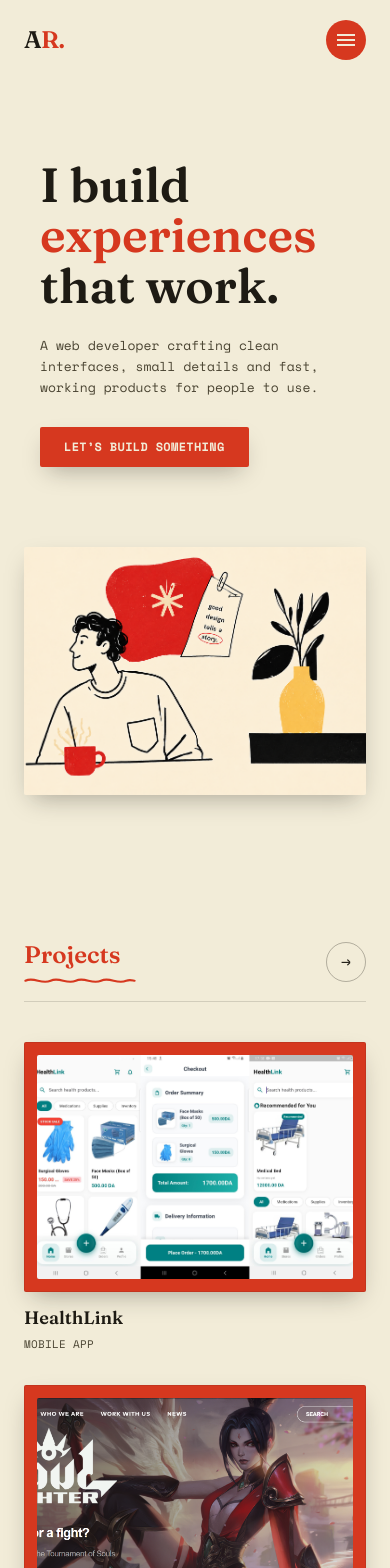
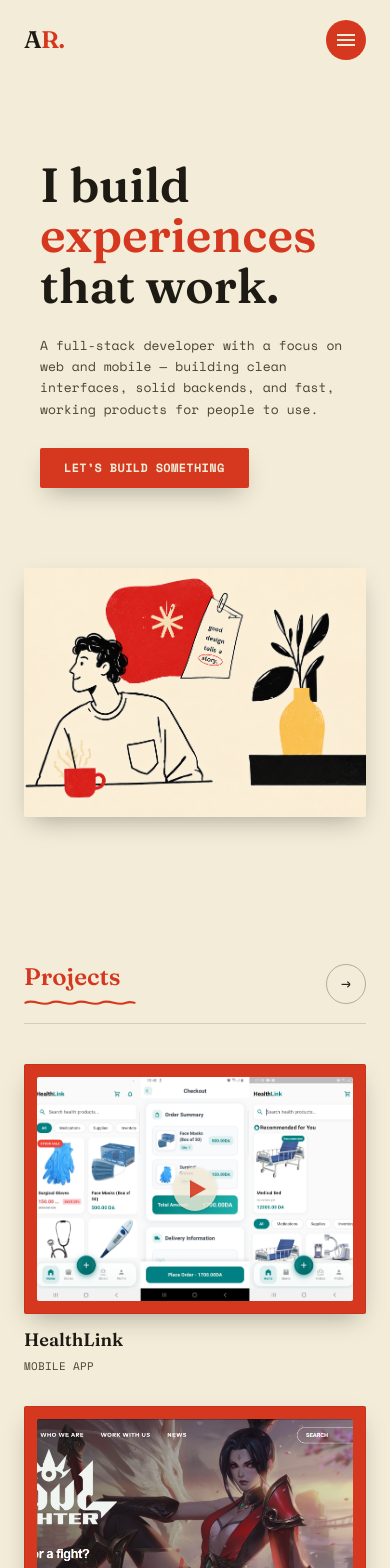
Before and after one commit to hakimskills/new_portfolio, a React (Vite) app: page / in a window 390 px wide. Shown: the top 1568 px of the page. Built offline with nearby package versions, Linux system fonts and the light colour scheme.

Commit message:
update the projects page add video

```diff
--- a/index.html
+++ b/index.html
@@ -4,8 +4,8 @@
     <meta charset="UTF-8" />
     <link rel="icon" type="image/svg+xml" href="/favicon.svg" />
     <meta name="viewport" content="width=device-width, initial-scale=1.0" />
-    <meta name="description" content="Abdelhakim Rebbouh — Web Developer portfolio" />
-    <title>Abdelhakim Rebbouh — Web Developer</title>
+        <meta name="description" content="Abdelhakim Rebbouh — Full-Stack Developer portfolio" />
+    <title>Abdelhakim Rebbouh — Full-Stack Developer</title>
     <link rel="preconnect" href="https://fonts.googleapis.com" />
     <link rel="preconnect" href="https://fonts.gstatic.com" crossorigin />
     <link
--- a/src/components/About.jsx
+++ b/src/components/About.jsx
@@ -16,10 +16,10 @@ export default function About() {
               About me
               <WavyUnderlineCream className="w-24 h-2.5 mt-1" />
             </h2>
-            <p className="mt-5 text-[13px] leading-relaxed text-ink/90">
-              I&rsquo;m Abdelhakim Rebbouh, a web developer and computer
-              science student who likes turning messy problems into clean,
-              working interfaces &mdash; one component at a time.
+             <p className="mt-5 text-[13px] leading-relaxed text-ink/90">
+              I&rsquo;m Abdelhakim Rebbouh, a full-stack developer with a
+              focus on web and mobile who likes turning messy problems into
+              clean, working products &mdash; one component at a time.
             </p>
             <a
               href="#work"
--- a/src/components/Hero.jsx
+++ b/src/components/Hero.jsx
@@ -17,9 +17,10 @@ export default function Hero() {
               <br />
               that work.
             </h1>
-            <p className="mt-6 max-w-xs text-[13px] leading-relaxed text-inkSoft">
-              A web developer crafting clean interfaces, small details and
-              fast, working products for people to use.
+                                  <p className="mt-6 max-w-xs text-[13px] leading-relaxed text-inkSoft">
+              A full-stack developer with a focus on web and mobile &mdash;
+              building clean interfaces, solid backends, and fast, working
+              products for people to use.
             </p>
             <div className="mt-7 flex items-center gap-3">
               <a href="#contact" className="inline-block bg-clay text-cream text-xs tracking-wide uppercase font-bold px-6 py-3 rounded-sm shadow-pin hover:bg-clayDark transition-colors">
--- a/src/components/Projects.jsx
+++ b/src/components/Projects.jsx
@@ -1,3 +1,4 @@
+import { useEffect, useState } from "react";
 import { WavyUnderline, StarBurstOutline } from "./Illustrations";
 
 const PROJECTS = [
@@ -5,6 +6,7 @@ const PROJECTS = [
     title: "HealthLink",
     category: "Mobile App",
     image: "/projects/project-1.jpg",
+    video: "/projects/healthlink-teaser.mp4",
     github: "https://github.com/hakimskills/health_link",
     tall: false,
   },
@@ -39,7 +41,39 @@ function GithubIcon({ className = "" }) {
   );
 }
 
+function PlayIcon({ className = "" }) {
+  return (
+    <svg viewBox="0 0 24 24" className={className} fill="currentColor" aria-hidden="true">
+      <circle cx="12" cy="12" r="11" fillOpacity="0.9" />
+      <path d="M9.5 7.5v9l8-4.5-8-4.5Z" fill="#D6381F" />
+    </svg>
+  );
+}
+
+function CloseIcon({ className = "" }) {
+  return (
+    <svg viewBox="0 0 24 24" className={className} fill="none" stroke="currentColor" strokeWidth="2.5" strokeLinecap="round">
+      <path d="M5 5 L19 19 M19 5 L5 19" />
+    </svg>
+  );
+}
+
 export default function Projects() {
+  const [activeVideo, setActiveVideo] = useState(null);
+
+  useEffect(() => {
+    if (!activeVideo) return;
+    function onKey(e) {
+      if (e.key === "Escape") setActiveVideo(null);
+    }
+    window.addEventListener("keydown", onKey);
+    document.body.style.overflow = "hidden";
+    return () => {
+      window.removeEventListener("keydown", onKey);
+      document.body.style.overflow = "";
+    };
+  }, [activeVideo]);
+
   return (
     <section id="work" className="max-w-6xl mx-auto px-6 py-16">
       <div className="flex items-center justify-between border-b border-ink/15 pb-4 mb-10">
@@ -63,10 +97,39 @@ export default function Projects() {
                 loading="lazy"
               />
 
-              <a href={p.github} target="_blank" rel="noreferrer" aria-label={`View ${p.title} source on GitHub`} className="absolute inset-3 rounded-[2px] bg-ink/0 group-hover:bg-ink/70 flex items-center justify-center gap-2 text-cream opacity-0 group-hover:opacity-100 transition-all duration-300">
-                <GithubIcon className="w-6 h-6" />
-                <span className="text-xs uppercase tracking-wide font-bold">View on GitHub</span>
-              </a>
+              {p.video && (
+                <video
+                  src={p.video}
+                  poster={p.image}
+                  autoPlay
+                  muted
+                  loop
+                  playsInline
+                  className="absolute inset-3 w-[calc(100%-1.5rem)] h-[calc(100%-1.5rem)] object-cover rounded-[2px] opacity-0 group-hover:opacity-100 transition-opacity duration-300"
+                />
+              )}
+
+              {p.video && (
+                <button
+                  type="button"
+                  onClick={() => setActiveVideo(p.video)}
+                  aria-label={`Play ${p.title} video in full screen`}
+                  className="absolute inset-3 rounded-[2px] flex items-center justify-center"
+                >
+                  <PlayIcon className="w-12 h-12 text-cream opacity-90 group-hover:opacity-100 transition-opacity duration-300 drop-shadow" />
+                </button>
+              )}
+
+              {p.video ? (
+                <a href={p.github} target="_blank" rel="noreferrer" aria-label={`View ${p.title} source on GitHub`} className="absolute bottom-5 right-5 w-9 h-9 rounded-full bg-ink/70 flex items-center justify-center text-cream opacity-0 group-hover:opacity-100 transition-opacity duration-300">
+                  <GithubIcon className="w-4 h-4" />
+                </a>
+              ) : (
+                <a href={p.github} target="_blank" rel="noreferrer" aria-label={`View ${p.title} source on GitHub`} className="absolute inset-3 rounded-[2px] bg-ink/0 group-hover:bg-ink/40 flex items-center justify-center gap-2 text-cream opacity-0 group-hover:opacity-100 transition-all duration-300">
+                  <GithubIcon className="w-6 h-6" />
+                  <span className="text-xs uppercase tracking-wide font-bold">View on GitHub</span>
+                </a>
+              )}
             </div>
             <div className="mt-3 flex items-center justify-between">
               <h3 className="font-display text-lg font-semibold text-ink">{p.title}</h3>
@@ -76,6 +139,31 @@ export default function Projects() {
           </article>
         ))}
       </div>
+
+      {activeVideo && (
+        <div
+          className="fixed inset-0 z-[999] bg-ink/90 flex items-center justify-center p-4 sm:p-8"
+          onClick={() => setActiveVideo(null)}
+        >
+          <button
+            type="button"
+            onClick={() => setActiveVideo(null)}
+            aria-label="Close video"
+            className="absolute top-5 right-5 sm:top-8 sm:right-8 w-10 h-10 rounded-full bg-cream/10 hover:bg-cream/20 text-cream flex items-center justify-center transition-colors"
+          >
+            <CloseIcon className="w-5 h-5" />
+          </button>
+
+          <video
+            src={activeVideo}
+            controls
+            autoPlay
+            playsInline
+            className="max-w-4xl w-full max-h-[85vh] rounded-sm shadow-pin"
+            onClick={(e) => e.stopPropagation()}
+          />
+        </div>
+      )}
     </section>
   );
 }
```
Also changed, not shown: public/projects/project-3.jpg, 1 other file (tests, documents, lock files or other folders).
